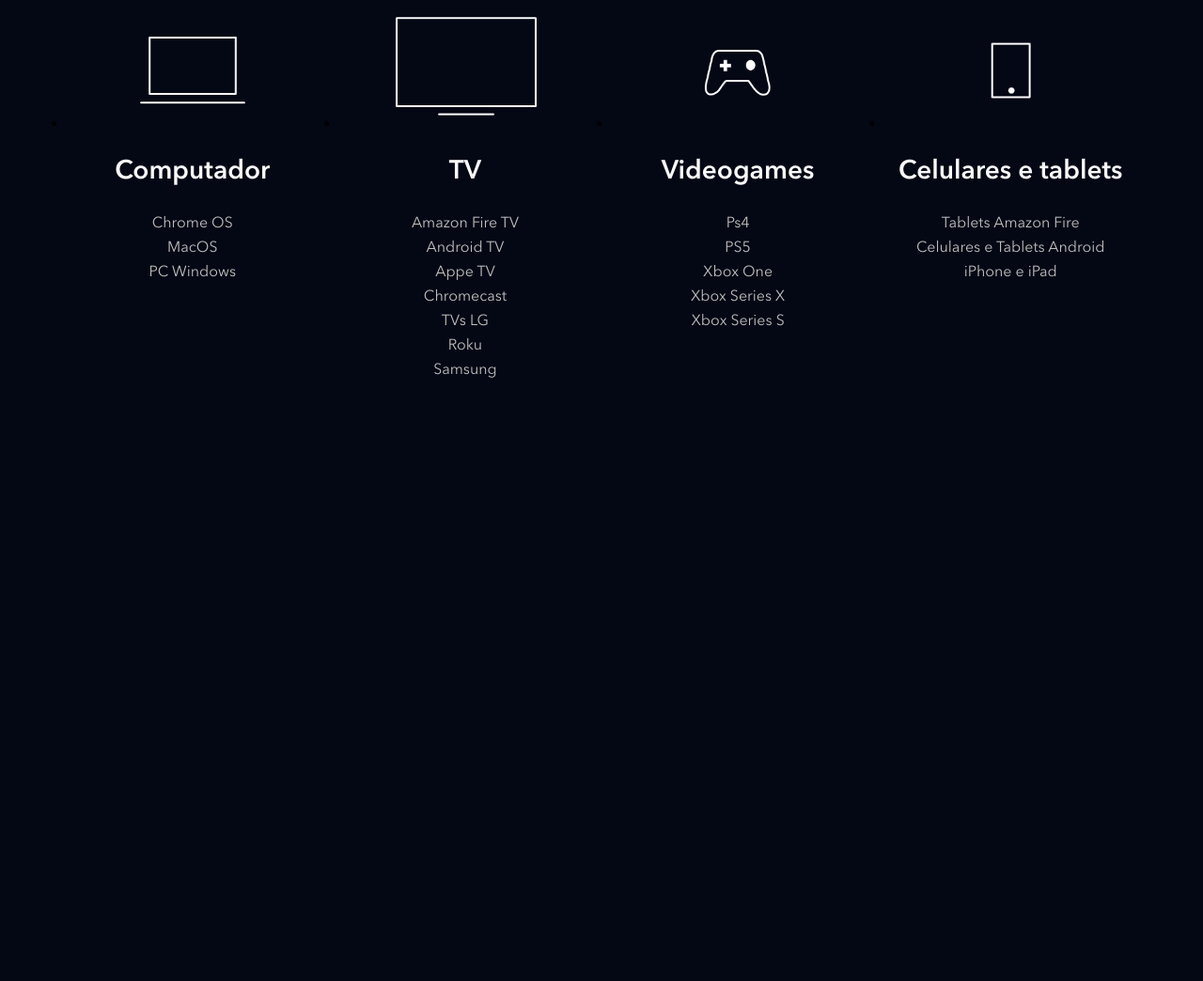
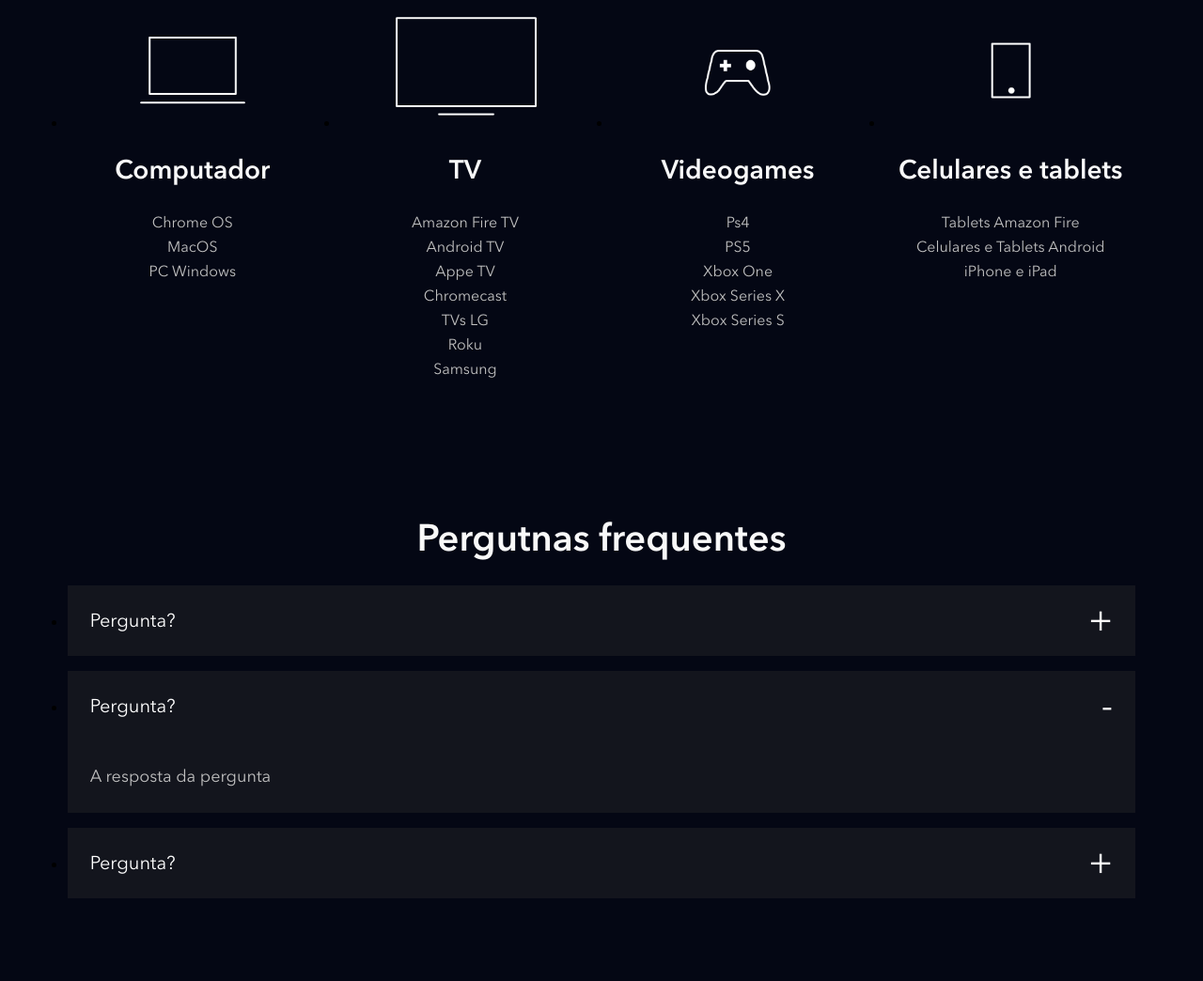
Before and after one commit to OVictorNicolini/clone_disneyPlus, a website: page index.html in a window 1280 px wide. Shown: the part 3878-4922 px from the top of the page at 94% size. Before the commit the page ends 4356 px from the top, so only its background shows below. Drawn offline with Linux system fonts and the light colour scheme; files whose address does not match are found by name.

Commit message:
adding section FAQ

```diff
--- a/index.html
+++ b/index.html
@@ -210,6 +210,34 @@
             </ul>
         </h2>
     </section>
-
+    <section class="faq">
+        <h2 class="title">Pergutnas frequentes</h2>
+        <ul class="faq__questions">
+            <li class="faq__questions__item">
+                <div class="faq__questions__item__question" data-faq-question >
+                    Pergunta?
+                </div>
+                <div class="faq__questions__item__answer text--big">
+                    A resposta da pergunta
+                </div>
+            </li>
+            <li class="faq__questions__item faq__questions__item--is-open">
+                <div class="faq__questions__item__question" data-faq-question>
+                    Pergunta?
+                </div>
+                <div class="faq__questions__item__answer text--big">
+                    A resposta da pergunta
+                </div>
+            </li>
+            <li class="faq__questions__item">
+                <div class="faq__questions__item__question" data-faq-question>
+                    Pergunta?
+                </div>
+                <div class="faq__questions__item__answer text--big">
+                    A resposta da pergunta
+                </div>
+            </li>
+        </ul>
+    </section>
 </body>
 </html>
--- a/src/main.js
+++ b/src/main.js
@@ -1,5 +1,6 @@
 document.addEventListener('DOMContentLoaded', function() {
     const buttons = document.querySelectorAll('[data-tab-button]');
+    const questions = document.querySelectorAll('[data-faq-question]'); // Seleciona todas as abas
 
     for (let i = 0; i < buttons.length; i++) { // i é o índice do botão e length é o número de botões
         buttons[i].addEventListener('click', function(botao) {
@@ -13,7 +14,18 @@
             botao.target.classList.add('shows__tabs__button--is-active'); // adiciona a classe que mostra o botão ativo
         });
     }
+
+    for (let i = 0; i < questions.length; i++) { // i é o índice do botão e length é o número de botões
+        questions[i].addEventListener('click', abreOuFechaResposta); // adiciona o evento de clique para abrir ou fechar a resposta{
+    }
 });
+
+function abreOuFechaResposta(elemento) {
+    const classe = 'faq__questions__item--is-open'; // classe que mostra a resposta
+    const elementoPai = elemento.target.parentNode; // seleciona o elemento pai do botão clicado
+
+    elementoPai.classList.toggle(classe); // adiciona ou remove a classe que mostra a resposta
+}
 
 function removeBotaoAtivo() {
     const buttons = document.querySelectorAll('[data-tab-button]'); // seleciona todos os botões com o atributo data-tab-button
--- /dev/null
+++ b/src/styles/_faq.scss
@@ -0,0 +1,50 @@
+.faq {
+    padding: 5.6vw;
+
+    h2 {
+        text-align: center;
+        margin-bottom: 24px;
+    }
+
+    &__questions {
+        &__item {
+            background-color: #13151d;
+            margin-bottom: 16px;
+
+            &__question {
+                color: #fff;
+                font-size: 20px;
+                padding: 24px;
+                display: block;
+                cursor: pointer;
+                position: relative;
+
+                &::after {
+                    content: '+';
+                    position: absolute;
+                    top: 0;
+                    right: 24px;
+                    height: 100%;
+                    display: flex;
+                    align-items: center;
+                    font-size: 40px;
+                }
+            }
+
+            &__answer {
+                height: 0;
+                overflow: hidden;
+            }
+
+            &--is-open {
+                .faq__questions__item__question::after {
+                    content: '-';
+                }
+                .faq__questions__item__answer {
+                    height: auto;
+                    padding: 24px;
+                }
+            }
+        }
+    }
+}
--- a/src/styles/main.scss
+++ b/src/styles/main.scss
@@ -3,6 +3,7 @@
 @use 'shows';
 @use 'plans';
 @use 'available-devices';
+@use 'faq';
 
 @font-face {
     font-family: Avenir;
```
Also changed, not shown: dist/css/main.css.
